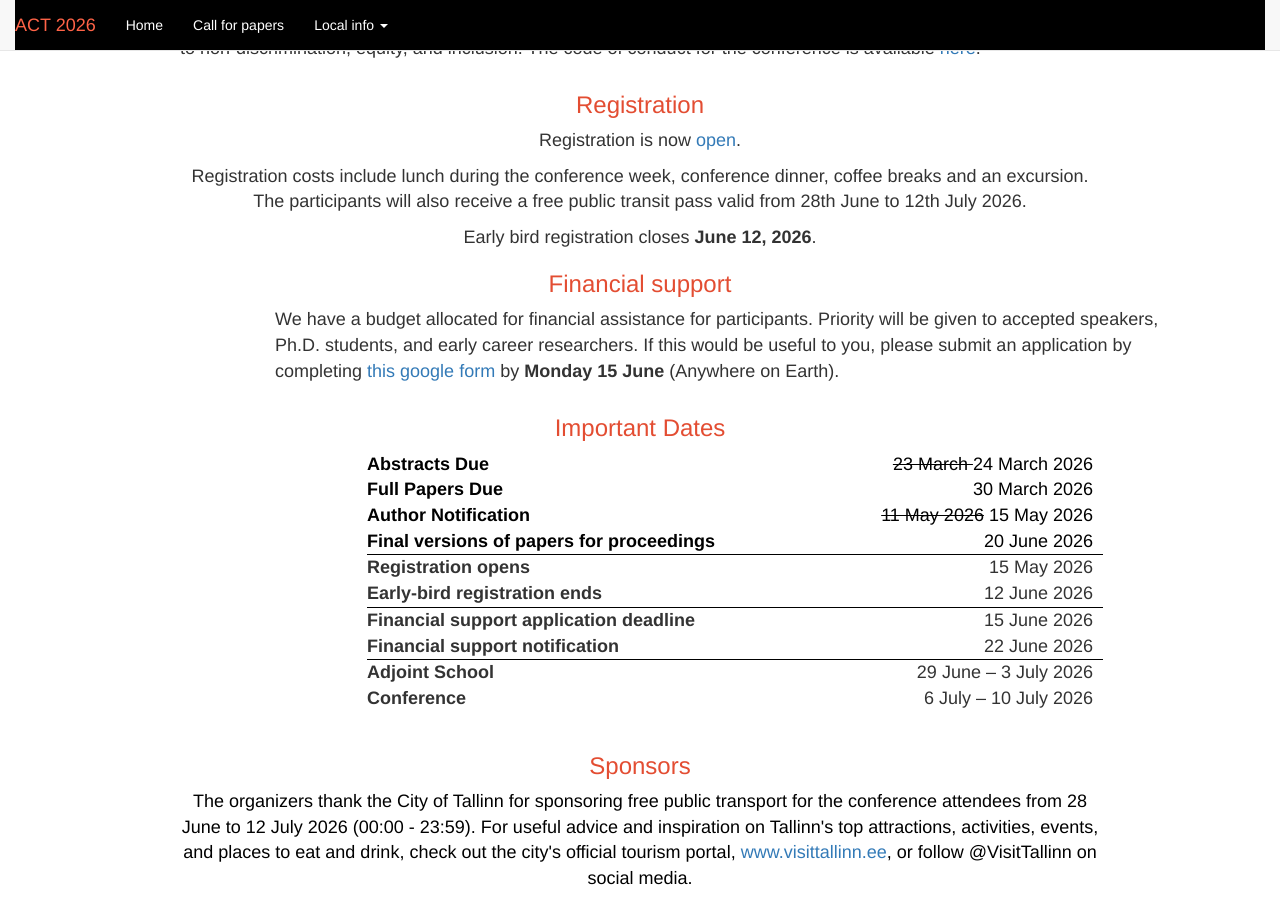
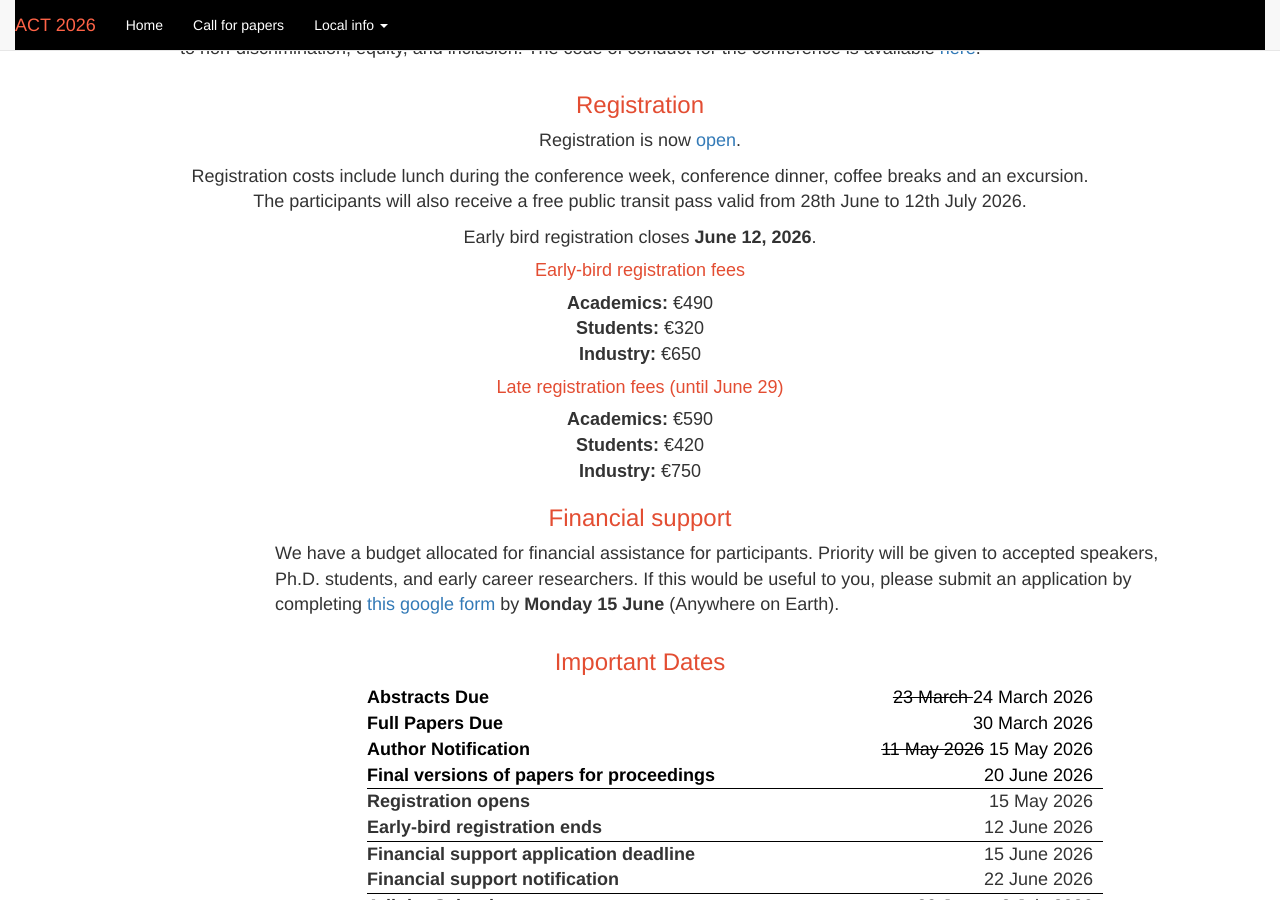
Before and after one commit to actconf2026/actconf2026.github.io, a Jekyll site: the page built from index.html, in a window 1280 px wide and 900 px high, scrolled down 692 px. Built offline with Jekyll 4.4.1, drawn with Linux system fonts in a browser that asks for light colours; part of the change alters nothing that is shown.

Commit message:
Posting  early and late registration fees.

```diff
--- a/index.html
+++ b/index.html
@@ -58,39 +58,21 @@ layout: act
     </p>
 
 	<p> Early bird registration closes <b>June 12, 2026</b>. </p>
-<!--
-	<table>
-  <tr>
-    <th>Category</th>
-    <th>Registration fees</th>
-  </tr>
-  <tr>
-    <td>Academics Early Bird <br> (professors, researchers, postdocs, ..) until 12 June</td>
-    <td> 490 Euros </td>
-  </tr>
-  <tr>
-    <td>Students Early Bird <br> (graduate, undergraduate students) until 12 June</td>
-    <td>320 Euros</td>
-  </tr>
-  <tr>
-    <td>Industry Professionals Early Bird until 12 June</td>
-    <td>650 Euros</td>
-  </tr>
-  <tr>
-    <td>Academics Late <br> (professors, researchers, postdocs, ..) until 29 June</td>
-    <td>590 Euros</td>
-  </tr>
-  <tr>
-    <td>Students Late <br> (graduate, undergraduate students) until 29 June</td>
-    <td>420 Euros</td>
-  </tr>
-  <tr>
-    <td>Industry Professionals Late until 29 June</td>
-    <td>750 Euros</td>
-  </tr>
-</table>
+<section class="pricing-section">
+  <h4> Early-bird registration fees </h4>
+	<ul style="list-style-type: none;"">
+        <li><strong>Academics:</strong> €490</li>
+        <li><strong>Students:</strong> €320</li>
+        <li><strong>Industry:</strong> €650</li>
+      </ul>
 
--->
+  <h4>Late registration fees (until June 29)</h4>
+      <ul>
+        <li><strong>Academics:</strong> €590</li>
+        <li><strong>Students:</strong> €420</li>
+        <li><strong>Industry:</strong> €750</li>
+      </ul>
+</section>
 
 </font> </div>
 </p>
```
